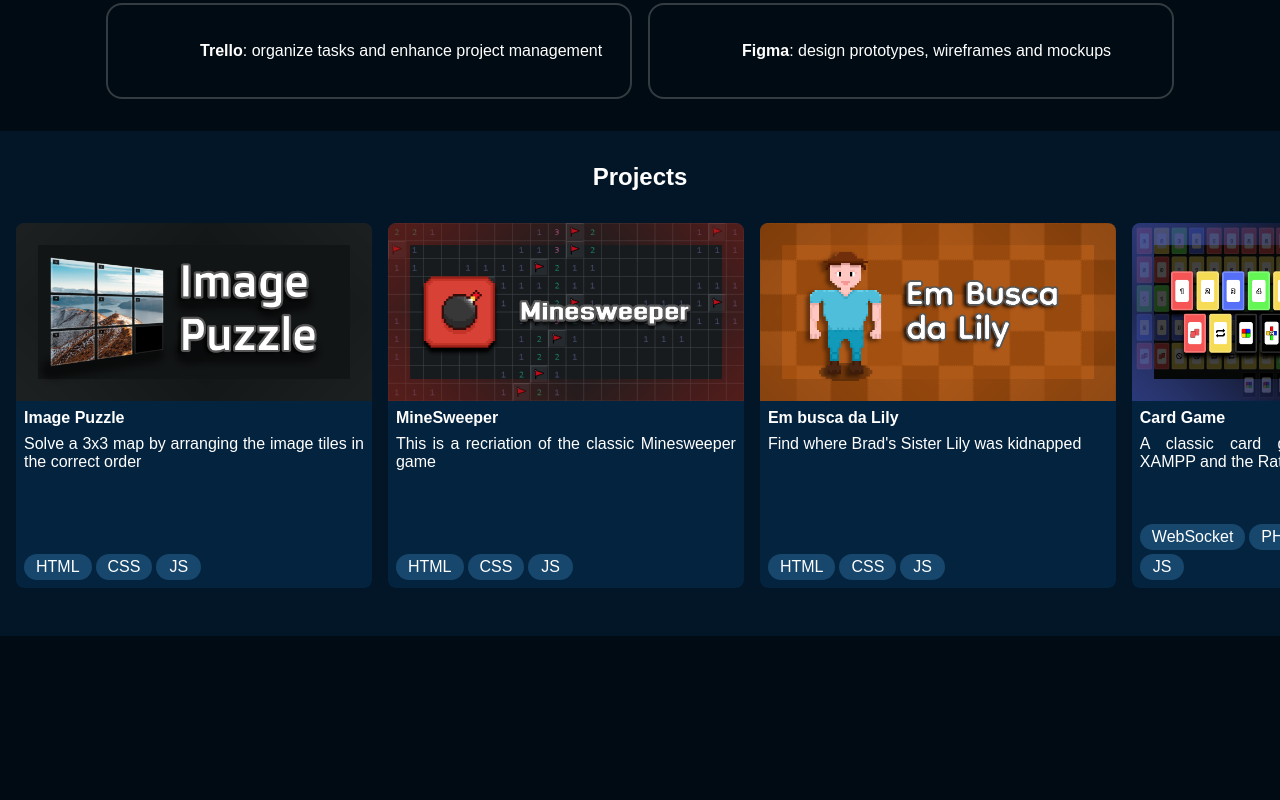
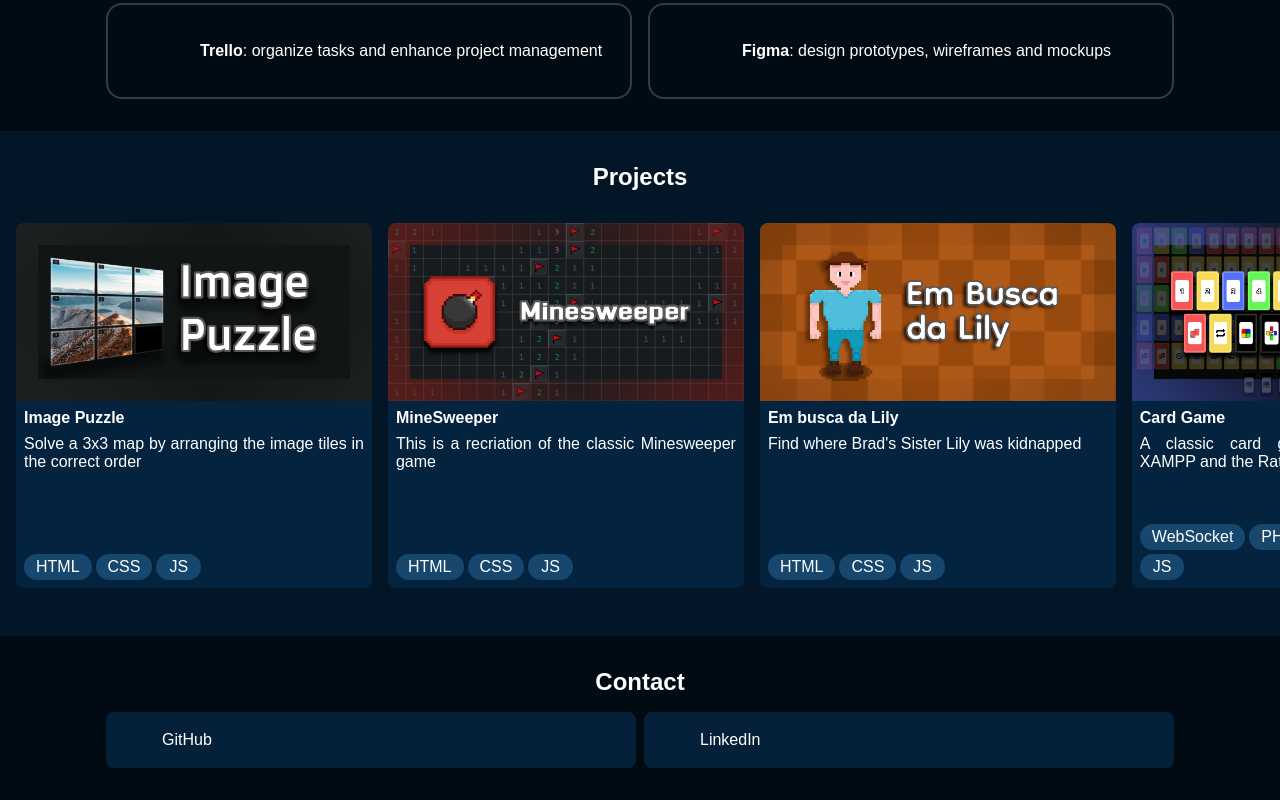
Before and after one commit to GiovanniEliasDaRosa/giovannieliasdarosa.github.io, a React (Vite) app in the folder new-portifolio/: page / in a window 1280 px wide. Shown: the part 1209-2009 px from the top of the page. Before the commit the page ends 1845 px from the top, so only its background shows below. Built offline with nearby package versions, Linux system fonts and the light colour scheme; a web font is replaced by a local one.

Commit message:
feat(contact): add Contacts component
Create Contacts component and module styles

```diff
--- a/new-portifolio/src/App.jsx
+++ b/new-portifolio/src/App.jsx
@@ -2,6 +2,7 @@ import Header from "./components/Header/Header";
 import Hero from "./components/Hero/Hero";
 import Skills from "./components/Skills/Skills";
 import Projects from "./components/Projects/Projects";
+import Contact from "./components/Contact/Contact";
 
 function App() {
   return (
@@ -12,6 +13,7 @@ function App() {
         <Hero />
         <Skills />
         <Projects />
+        <Contact />
       </main>
     </>
   );
--- /dev/null
+++ b/new-portifolio/src/components/Contact/Contact.jsx
@@ -0,0 +1,23 @@
+import styles from "./Contact.module.css";
+
+export default function Contact() {
+  return (
+    <section className={styles.contact} id="contact">
+      <h2>Contact</h2>
+      <div>
+        <a
+          className="no_default_styles icons brands github"
+          href="https://github.com/GiovanniEliasDaRosa"
+        >
+          GitHub
+        </a>
+        <a
+          className="no_default_styles icons brands square_linkedin"
+          href="https://www.linkedin.com/in/giovanni-elias/"
+        >
+          LinkedIn
+        </a>
+      </div>
+    </section>
+  );
+}
--- /dev/null
+++ b/new-portifolio/src/components/Contact/Contact.module.css
@@ -0,0 +1,34 @@
+.contact > div {
+  display: grid;
+  grid-template-columns: 1fr 1fr;
+  gap: 0.5em;
+  align-items: center;
+}
+
+@media (width < 35em) {
+  .contact > div {
+    grid-template-columns: 1fr;
+  }
+}
+
+.contact a {
+  display: flex;
+  align-items: center;
+
+  width: 100%;
+  padding: 0.5em;
+  background-color: hsl(207, 87%, 12%);
+  border-radius: 0.5em;
+
+  &:hover {
+    background-color: hsl(207, 82%, 17%);
+  }
+
+  &:is(:active, :focus-visible) {
+    background-color: hsl(207, 77%, 23%);
+  }
+}
+
+.contact a::before {
+  font-size: 2rem;
+}
--- a/new-portifolio/src/styles/icons.css
+++ b/new-portifolio/src/styles/icons.css
@@ -84,3 +84,11 @@
 .icons.figma::before {
   content: "\f799";
 }
+
+.icons.github::before {
+  content: "\f09b";
+}
+
+.icons.square_linkedin::before {
+  content: "\f08c";
+}
```
